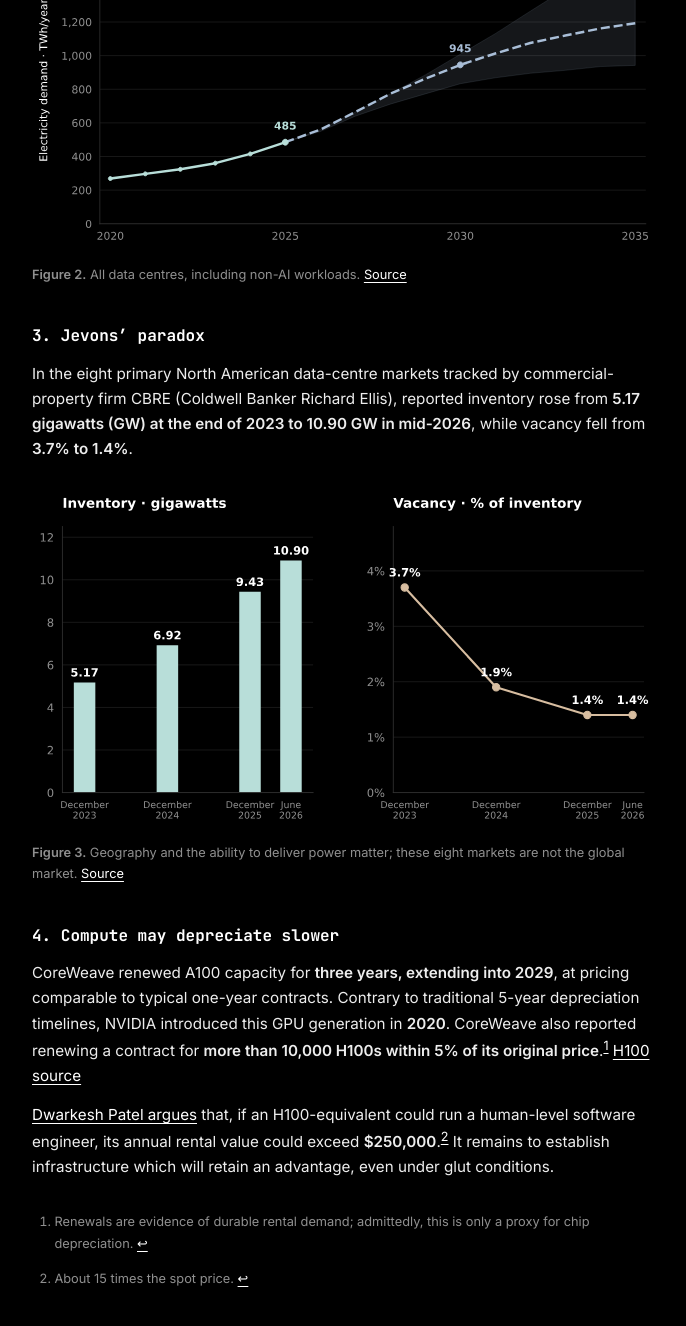
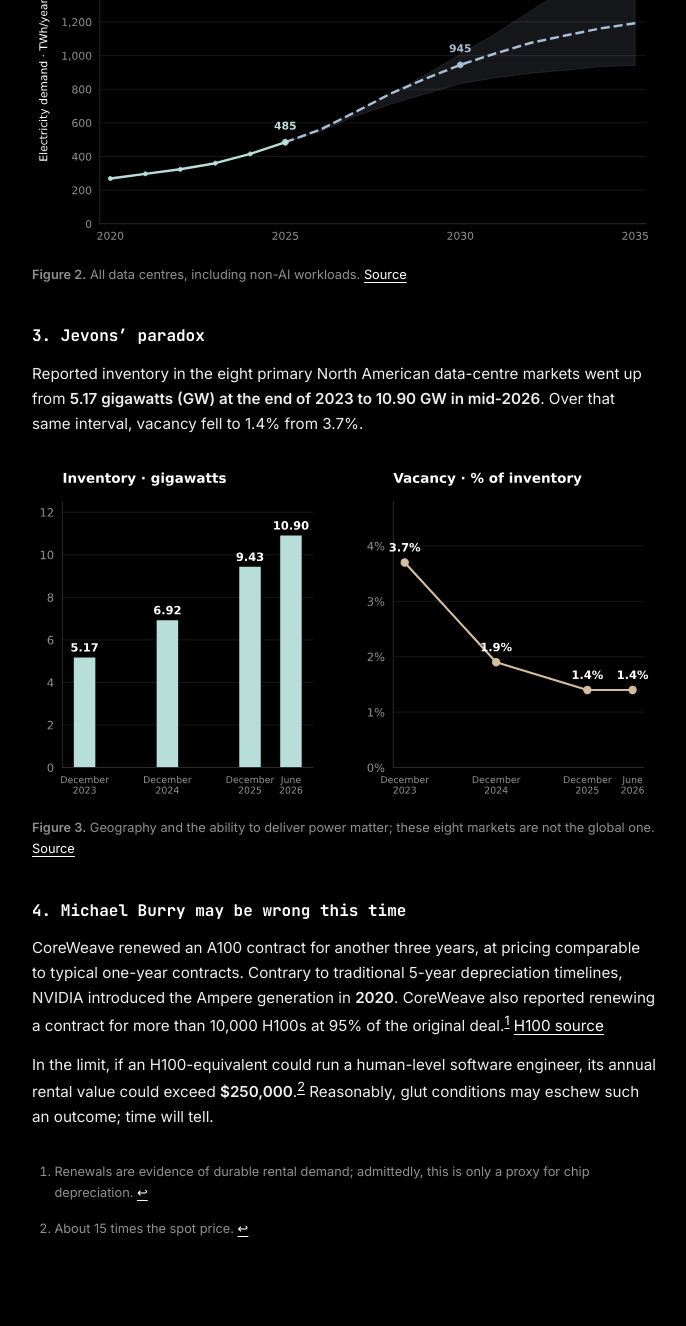
Before and after one commit to kiankyars/fr8, a Jekyll site: the page built from index.md, in a window 1280 px wide and 1400 px high, scrolled down 1069 px. Shown: the top 1326 px of the window, without its empty margins (296-982 px from the left). Built offline with Jekyll 4.4.1, drawn with Linux system fonts in a browser that asks for light colours.

```diff
--- a/index.md
+++ b/index.md
@@ -25,18 +25,18 @@ The International Energy Agency (IEA) estimates that global data-centre electric
 
 ## 3. Jevons' paradox
 
-In the eight primary North American data-centre markets tracked by commercial-property firm CBRE (Coldwell Banker Richard Ellis), reported inventory rose from **5.17 gigawatts (GW) at the end of 2023 to 10.90 GW in mid-2026**, while vacancy fell from **3.7% to 1.4%**.
+Reported inventory in the eight primary North American data-centre markets went up from **5.17 gigawatts (GW) at the end of 2023 to 10.90 GW in mid-2026**. Over that same interval, vacancy fell to 1.4% from 3.7%.
 
 [![](figures/03-scarcity.svg)](figures/03-scarcity.svg)
 
-**Figure 3.** Geography and the ability to deliver power matter; these eight markets are not the global market. [Source](https://www.cbre.com/insights/books/north-america-data-center-trends-h1-2026)
+**Figure 3.** Geography and the ability to deliver power matter; these eight markets are not the global one. [Source](https://www.cbre.com/insights/books/north-america-data-center-trends-h1-2026)
 {: .caption }
 
-## 4. Compute may depreciate slower
+## 4. Michael Burry may be wrong this time
 
-CoreWeave renewed A100 capacity for **three years, extending into 2029**, at pricing comparable to typical one-year contracts. Contrary to traditional 5-year depreciation timelines, NVIDIA introduced this GPU generation in **2020**. CoreWeave also reported renewing a contract for **more than 10,000 H100s within 5% of its original price**.[^renewals] [H100 source](https://s205.q4cdn.com/133937190/files/doc_financials/2025/q3/CORRECTED-TRANSCRIPT_-CoreWeave-Inc-CRWV-US-Q3-2025-Earnings-Call-10-November-2025-5_00-PM-ET.pdf)
+CoreWeave renewed an A100 contract for another three years, at pricing comparable to typical one-year contracts. Contrary to traditional 5-year depreciation timelines, NVIDIA introduced the Ampere generation in **2020**. CoreWeave also reported renewing a contract for more than 10,000 H100s at 95% of the original deal.[^renewals] [H100 source](https://s205.q4cdn.com/133937190/files/doc_financials/2025/q3/CORRECTED-TRANSCRIPT_-CoreWeave-Inc-CRWV-US-Q3-2025-Earnings-Call-10-November-2025-5_00-PM-ET.pdf)
 
-[Dwarkesh Patel argues](https://www.dwarkesh.com/p/why-compute-might-get-10x-more-expensive) that, if an H100-equivalent could run a human-level software engineer, its annual rental value could exceed **$250,000**.[^dwarkesh] It remains to establish infrastructure which will retain an advantage, even under glut conditions.
+In the limit, if an H100-equivalent could run a human-level software engineer, its annual rental value could exceed **$250,000**.[^dwarkesh] Reasonably, glut conditions may eschew such an outcome; time will tell.
 
 [^renewals]: Renewals are evidence of durable rental demand; admittedly, this is only a proxy for chip depreciation.
 
```
Also changed, not shown: scripts/build_figures.py (+8 -2 lines), README.md, figures/01-inference-cost.svg.
